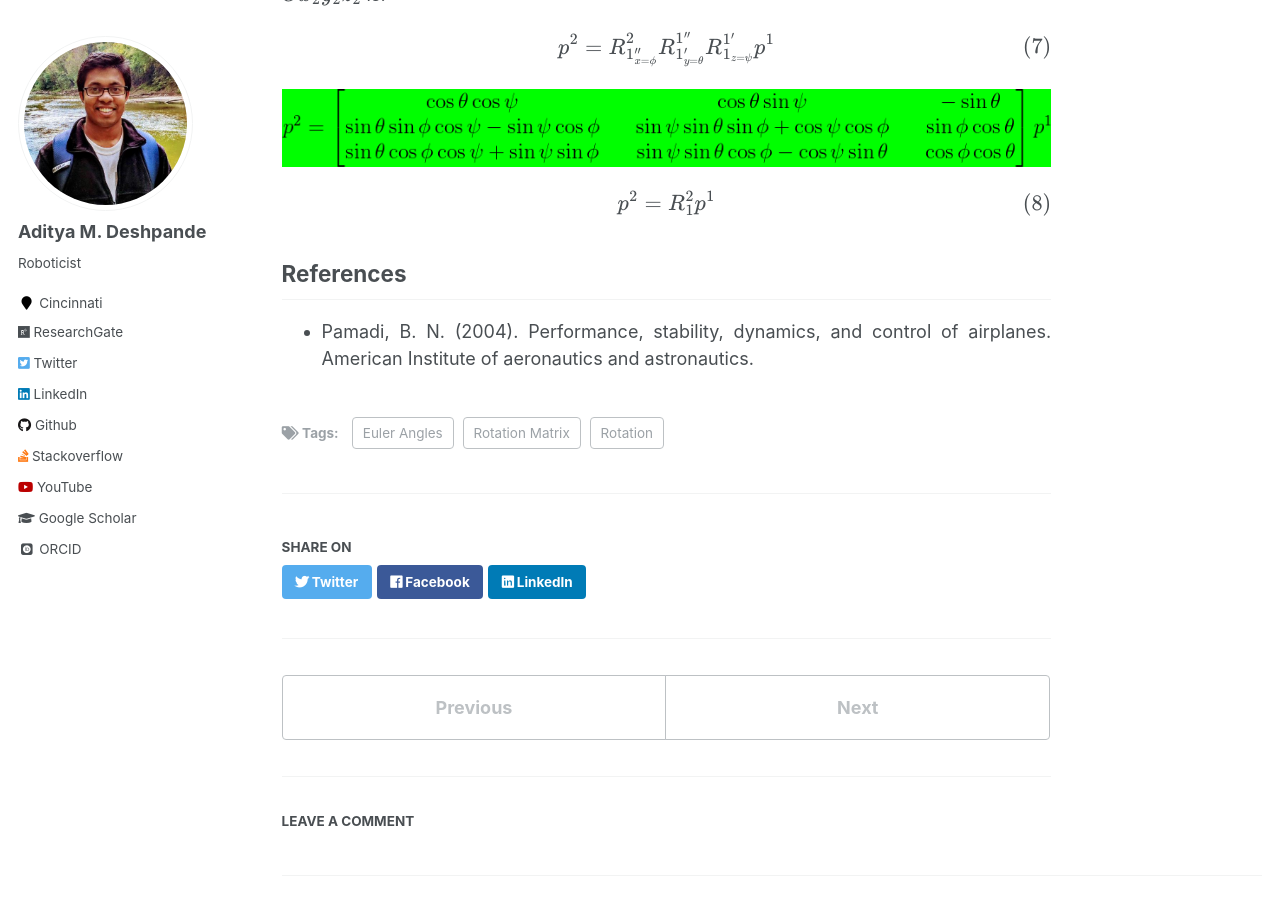
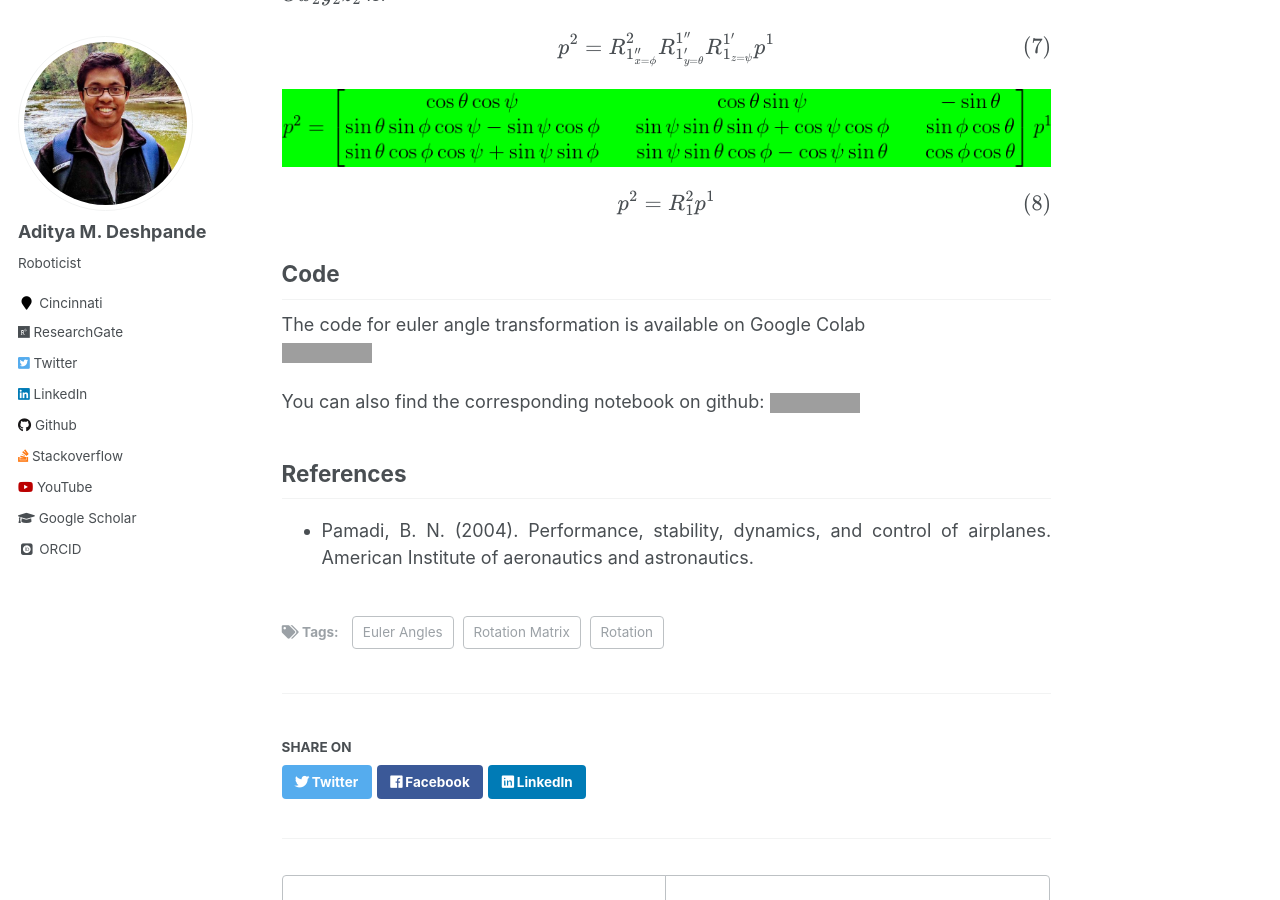
Before and after one commit to adipandas/adipandas.github.io, a Jekyll site: the page built from _posts/2020-02-10-euler-rotation.md, in a window 1280 px wide and 900 px high, scrolled down 3867 px. Built offline with Jekyll 4.4.1, drawn with Linux system fonts in a browser that asks for light colours; some web fonts are replaced; formulas are drawn with MathJax 3; comment, search, counter and statistics services are not loaded; grey boxes are pictures that could not be loaded.

Commit message:
Update 2020-02-10-euler-rotation.md

```diff
--- a/_posts/2020-02-10-euler-rotation.md
+++ b/_posts/2020-02-10-euler-rotation.md
@@ -115,5 +115,13 @@ $$p^{2} = R_{1^{\prime\prime}_{x=\phi}}^{2} R_{1^{\prime}_{y=\theta}}^{1^{\prime
 
 $$p^2 = R_1^2 p^1$$
 
+## Code
+
+The code for euler angle transformation is available on Google Colab
+[![Open In Colab](https://colab.research.google.com/assets/colab-badge.svg)](https://colab.research.google.com/drive/1Ua6puurb9OuODAlMWJmVArg8dYh8OUTH)
+
+You can also find the corresponding notebook on github:
+[![Github](https://img.shields.io/badge/GitHub-Euler-blue)](/files/_posts/code/euler-rotation/euler_rotation.ipynb)
+
 ## References
 * Pamadi, B. N. (2004). Performance, stability, dynamics, and control of airplanes. American Institute of aeronautics and astronautics.
```
